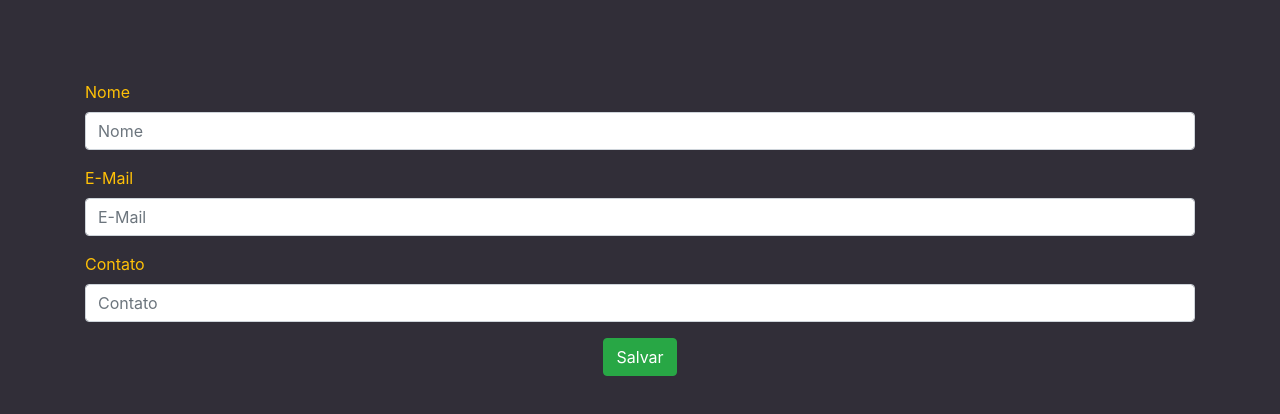
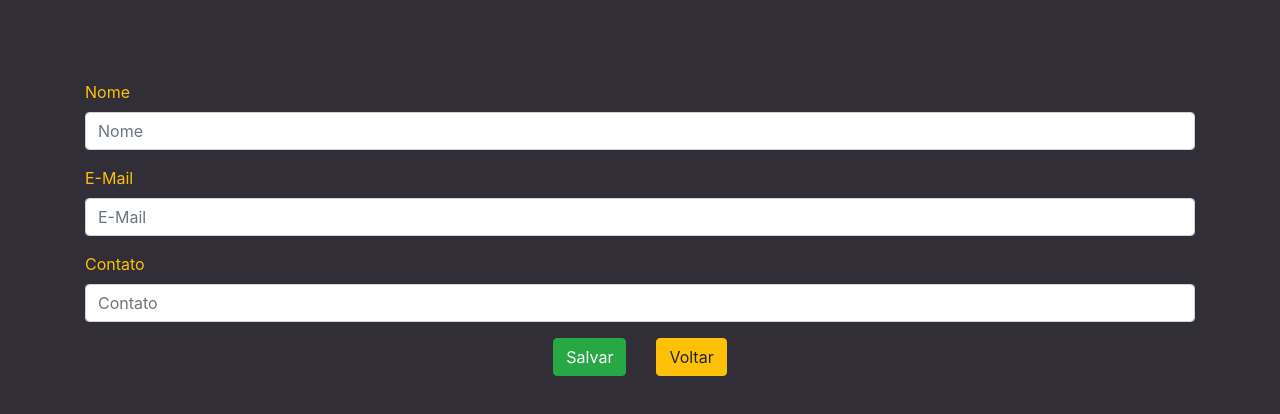
Before and after one commit to gustavolopesv3/contactfrontend, a Next.js app: page /contact in a window 1280 px wide. Shown: the top 414 px of the page. Built offline with nearby package versions, Linux system fonts and the light colour scheme.

Commit message:
Botões de 'voltar' adicionados nas páginas.

```diff
--- a/src/pages/contact.js
+++ b/src/pages/contact.js
@@ -43,9 +43,16 @@ export default function Contact(){
 
 
         <Container className="alinhar-botoes">
-            <Button variant="success" type="submit" onClick={createContato}>
+
+            <Button className="salvar-contact" variant="success" type="submit" onClick={createContato}>
                 Salvar
             </Button>
+
+
+            <Link href="/">
+                <Button variant="warning">Voltar</Button>
+            </Link>
+
         </Container>
 
 
--- a/src/pages/index.js
+++ b/src/pages/index.js
@@ -19,7 +19,7 @@ export default function Home() {
     <>
       <Container>
         <h1> Projeto Tecnologias Web</h1>
-        <Table striped bordered variant="dark">
+        <Table striped bordered hover  variant="dark">
           <thead>
             <tr>
               <th>Nome</th>
--- a/src/styles/globals.css
+++ b/src/styles/globals.css
@@ -32,9 +32,22 @@ h1{
   color: #ffc107;
 }
 
+/* Margins dos botões das páginas */
+
 .botao-salvar{
   margin-right: 30px;
 }
+
+.salvar-contact{
+  margin-right: 30px
+}
+
+.voltar{
+  margin-left: 30px;
+}
+
+
+/* Container dos botões para alinhamento */
 
 .alinhar-botoes{
   display: flex;
```
Also changed, not shown: src/pages/contact/[id].js (+7 -1 lines).
